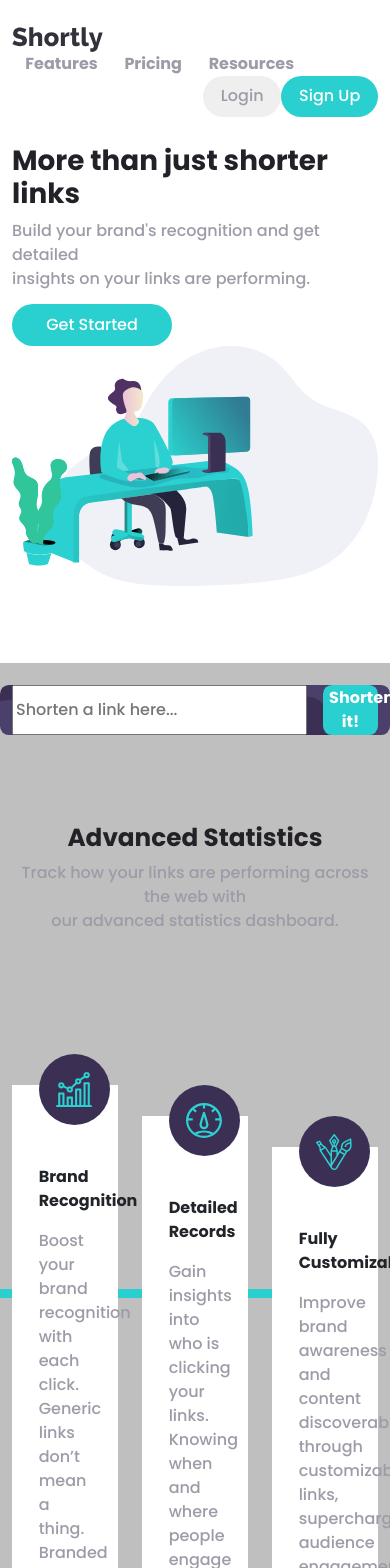
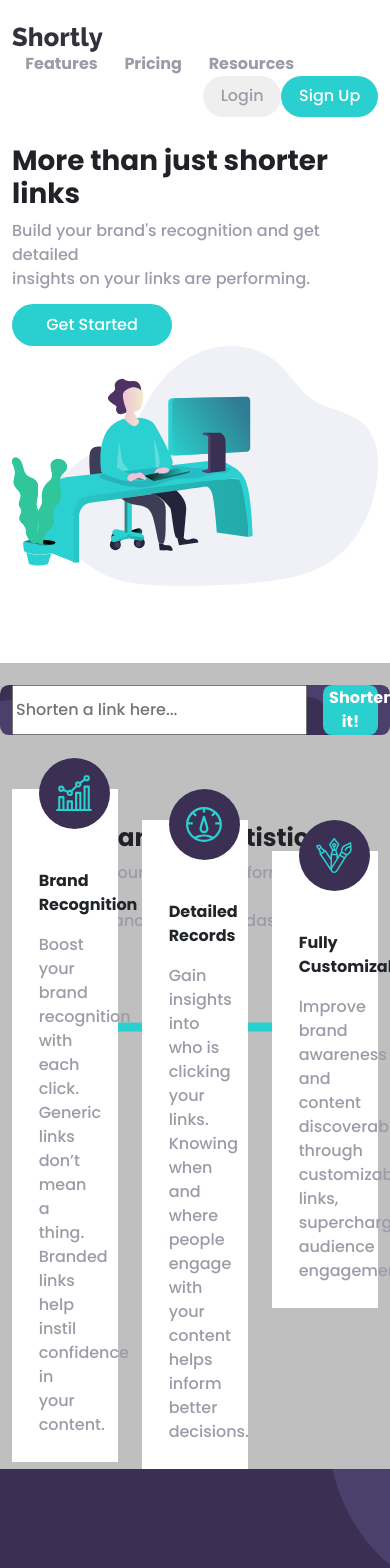
Before and after one commit to DanielCuevas1822/Shortly, a React (Create React App) app: page / in a window 390 px wide. Shown: the top 1568 px of the page. Built offline with nearby package versions, Linux system fonts and the light colour scheme.

Commit message:
Add styles to lg and xl

```diff
--- a/src/assets/styles/core/mixins.scss
+++ b/src/assets/styles/core/mixins.scss
@@ -15,3 +15,9 @@
     @content;
   }
 }
+
+@mixin desktoplg() {
+  @media (min-width: 1400px) {
+    @content;
+  }
+}
--- a/src/assets/styles/views/Home.scss
+++ b/src/assets/styles/views/Home.scss
@@ -50,7 +50,12 @@
 
 .advanced {
   font-family: $font-rubik;
-  min-height: 50vh;
+  @include desktop() {
+    min-height: 50vh;
+  }
+  @include desktoplg() {
+    min-height: 40vh;
+  }
   position: relative;
   bottom: -10rem;
   &__info {
@@ -68,11 +73,18 @@
 
 .characteristic {
   font-family: $font-rubik;
-  min-height: 60vh;
+  @include desktop() {
+    min-height: 60vh;
+  }
+  @include desktoplg() {
+    min-height: 50vh;
+  }
   position: relative;
   .line--green {
     position: absolute;
-    top: 30%;
+    top: 35%;
+    left: 50%;
+    transform: translate(-50%, -50%);
     z-index: 1;
     height: rem(10);
     width: 80%;
```
